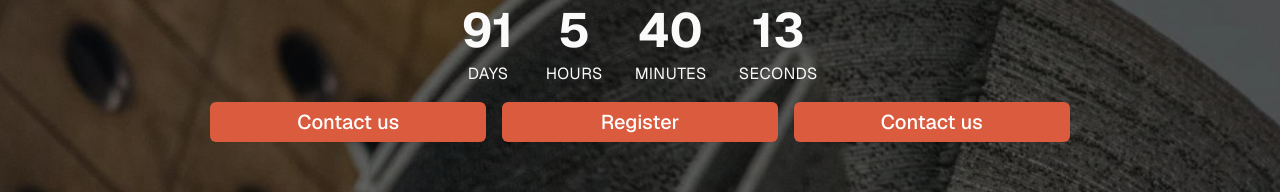
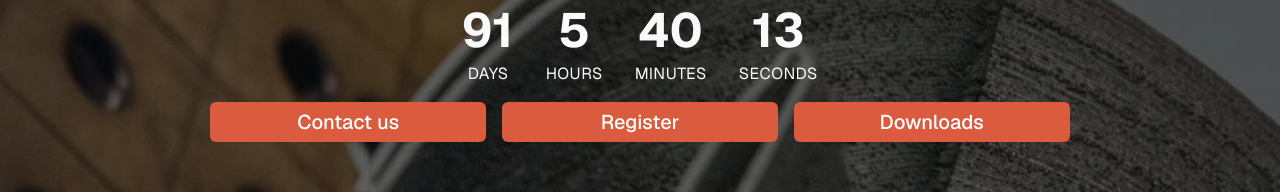
Before and after one commit to ncwam-bphc/website, a Next.js app: page / in a window 1280 px wide. Shown: the part 504-696 px from the top of the page. Built offline with nearby package versions, Linux system fonts and the light colour scheme.

Commit message:
changes suggested by sir

```diff
--- a/src/app/page.tsx
+++ b/src/app/page.tsx
@@ -49,7 +49,7 @@ export default function ConferenceLanding() {
             variant="poppy"
             asChild
           >
-            <Link href="/registration">Contact us</Link>
+            <Link href="/contactus">Contact us</Link>
           </Button>
           <Button
             className="flex-grow basis-0 max-w-xs text-xs sm:text-base md:text-xl"
@@ -65,7 +65,7 @@ export default function ConferenceLanding() {
             variant="poppy"
             asChild
           >
-            <Link href="/registration">Contact us</Link>
+            <Link href="/downloads">Downloads</Link>
           </Button>
         </div>
       </div>
@@ -77,7 +77,7 @@ export default function ConferenceLanding() {
       <Image
         src={mottologo}
         alt="bits"
-        className="absolute bottom-4 left-1/2 transform -translate-x-1/2 w-40"
+        className="fixed bottom-4 left-1/2 transform -translate-x-1/2 w-40 z-50 max-w-[80%]"
       />
     </main>
   );
--- a/src/app/registration/page.tsx
+++ b/src/app/registration/page.tsx
@@ -57,7 +57,7 @@ export default function AboutusPage() {
               </li>
               <li>
                 <div className="flex justify-between">
-                  Non IIW India members
+                  Non-IIW India members
                   <span className="text-accent">₹5,000</span>
                 </div>
               </li>
```
